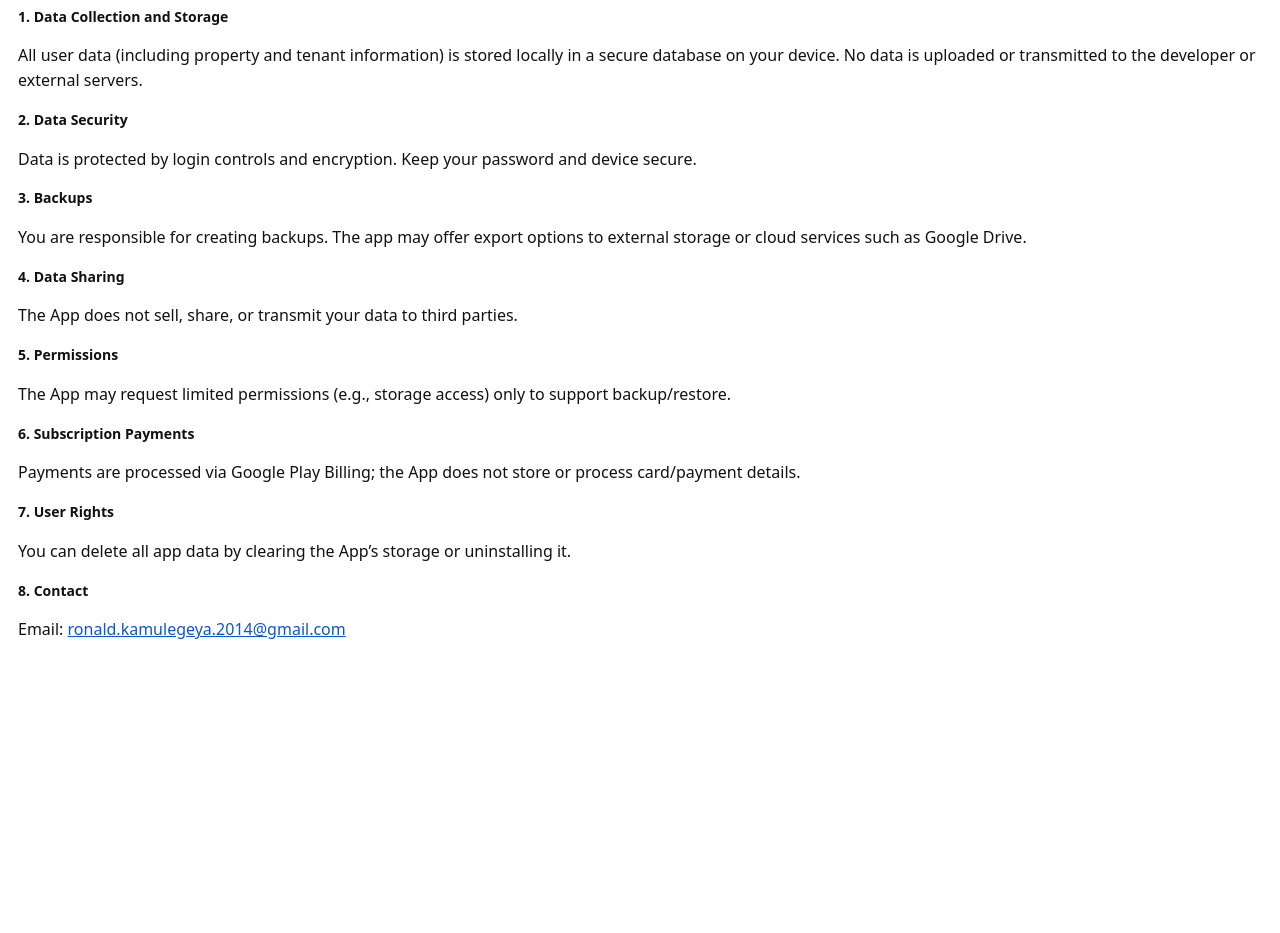
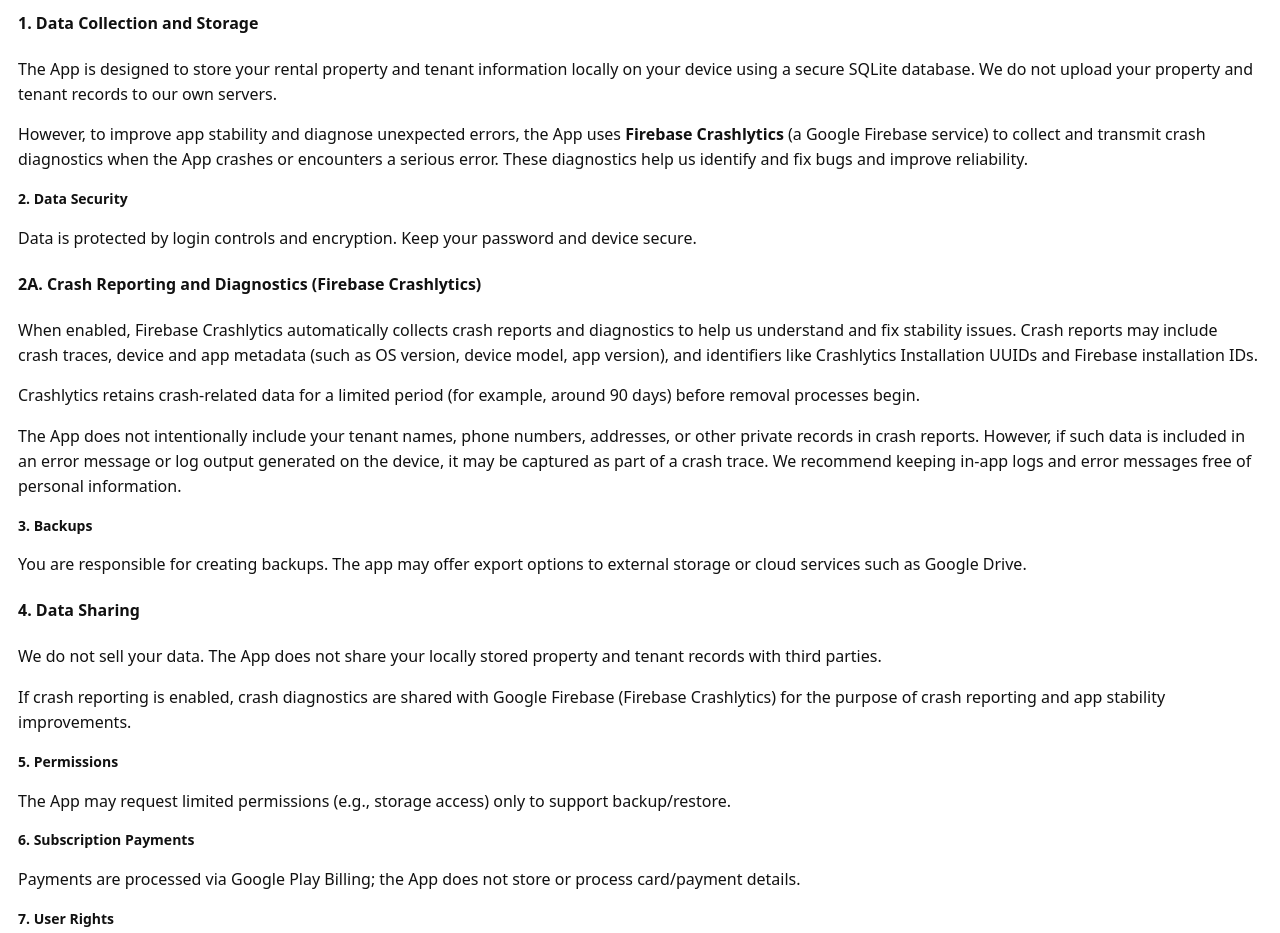
Before and after one commit to kamulegeya/rkamulegeya.github.io, a plain HTML site: page privacy.html in a window 1280 px wide. Shown: the part 980-1913 px from the top of the page. Before the commit the page ends 1640 px from the top, so only its background shows below. Drawn offline with Linux system fonts and the light colour scheme.

Commit message:
Update privacy.html

```diff
--- a/privacy.html
+++ b/privacy.html
@@ -57,17 +57,51 @@
   <h2>Section 2: Privacy Policy</h2>
   <p><b>Key point:</b> The App does not transmit or collect personal data over the internet; your data is stored locally on your device.</p>
 
-  <h3>1. Data Collection and Storage</h3>
-  <p>All user data (including property and tenant information) is stored locally in a secure database on your device. No data is uploaded or transmitted to the developer or external servers.</p>
+  <h4>1. Data Collection and Storage</h4>
+<p>
+  The App is designed to store your rental property and tenant information locally on your device using a secure SQLite database.
+  We do not upload your property and tenant records to our own servers.
+</p>
+<p>
+  However, to improve app stability and diagnose unexpected errors, the App uses <b>Firebase Crashlytics</b> (a Google Firebase service)
+  to collect and transmit crash diagnostics when the App crashes or encounters a serious error.
+  These diagnostics help us identify and fix bugs and improve reliability.
+</p>
 
   <h3>2. Data Security</h3>
   <p>Data is protected by login controls and encryption. Keep your password and device secure.</p>
 
+  <h4>2A. Crash Reporting and Diagnostics (Firebase Crashlytics)</h4>
+<p>
+  When enabled, Firebase Crashlytics automatically collects crash reports and diagnostics to help us understand and fix stability issues.
+  Crash reports may include crash traces, device and app metadata (such as OS version, device model, app version), and identifiers like
+  Crashlytics Installation UUIDs and Firebase installation IDs.
+</p>
+<p>
+  Crashlytics retains crash-related data for a limited period (for example, around 90 days) before removal processes begin.
+</p>
+<p>
+  The App does not intentionally include your tenant names, phone numbers, addresses, or other private records in crash reports.
+  However, if such data is included in an error message or log output generated on the device, it may be captured as part of a crash trace.
+  We recommend keeping in-app logs and error messages free of personal information.
+</p>
+
+
   <h3>3. Backups</h3>
   <p>You are responsible for creating backups. The app may offer export options to external storage or cloud services such as Google Drive.</p>
 
-  <h3>4. Data Sharing</h3>
-  <p>The App does not sell, share, or transmit your data to third parties.</p>
+
+
+  <h4>4. Data Sharing</h4>
+<p>
+  We do not sell your data.
+  The App does not share your locally stored property and tenant records with third parties.
+</p>
+<p>
+  If crash reporting is enabled, crash diagnostics are shared with Google Firebase (Firebase Crashlytics) for the purpose of
+  crash reporting and app stability improvements.
+</p>
+
 
   <h3>5. Permissions</h3>
   <p>The App may request limited permissions (e.g., storage access) only to support backup/restore.</p>
```
